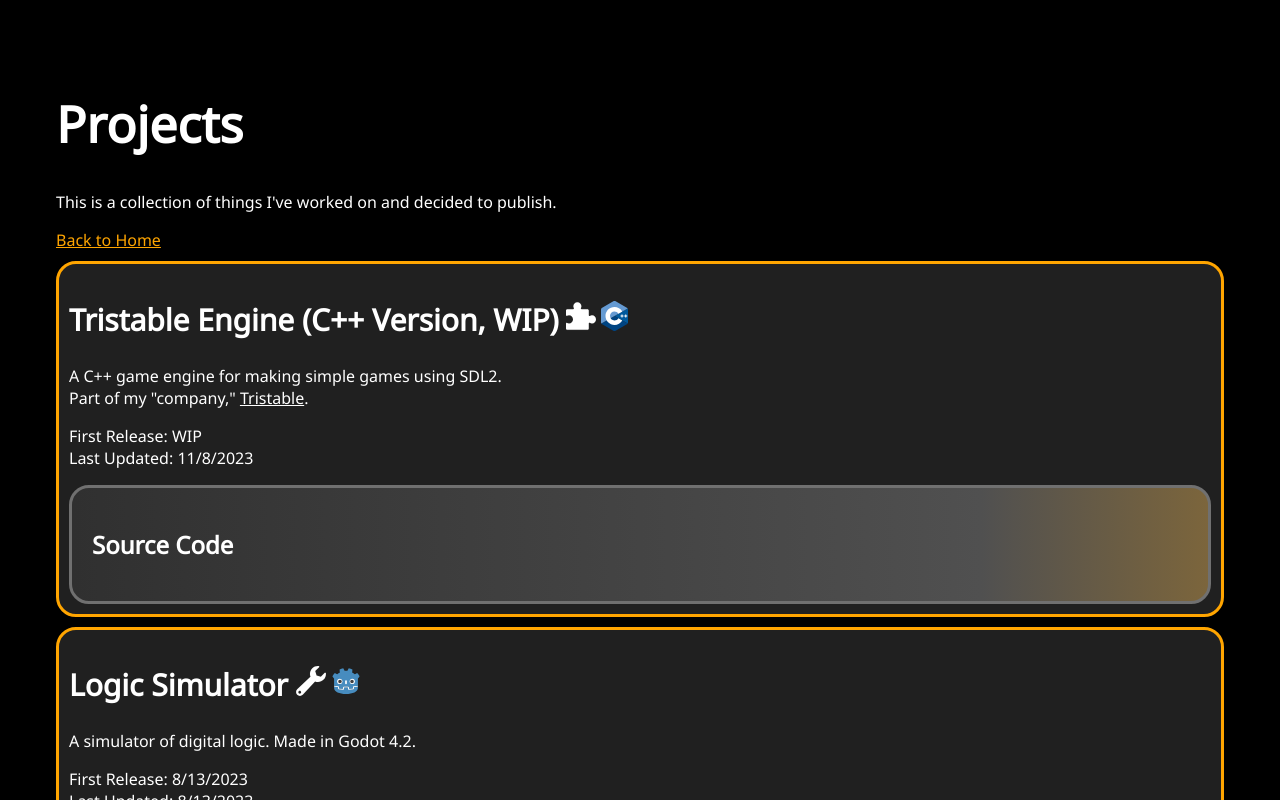
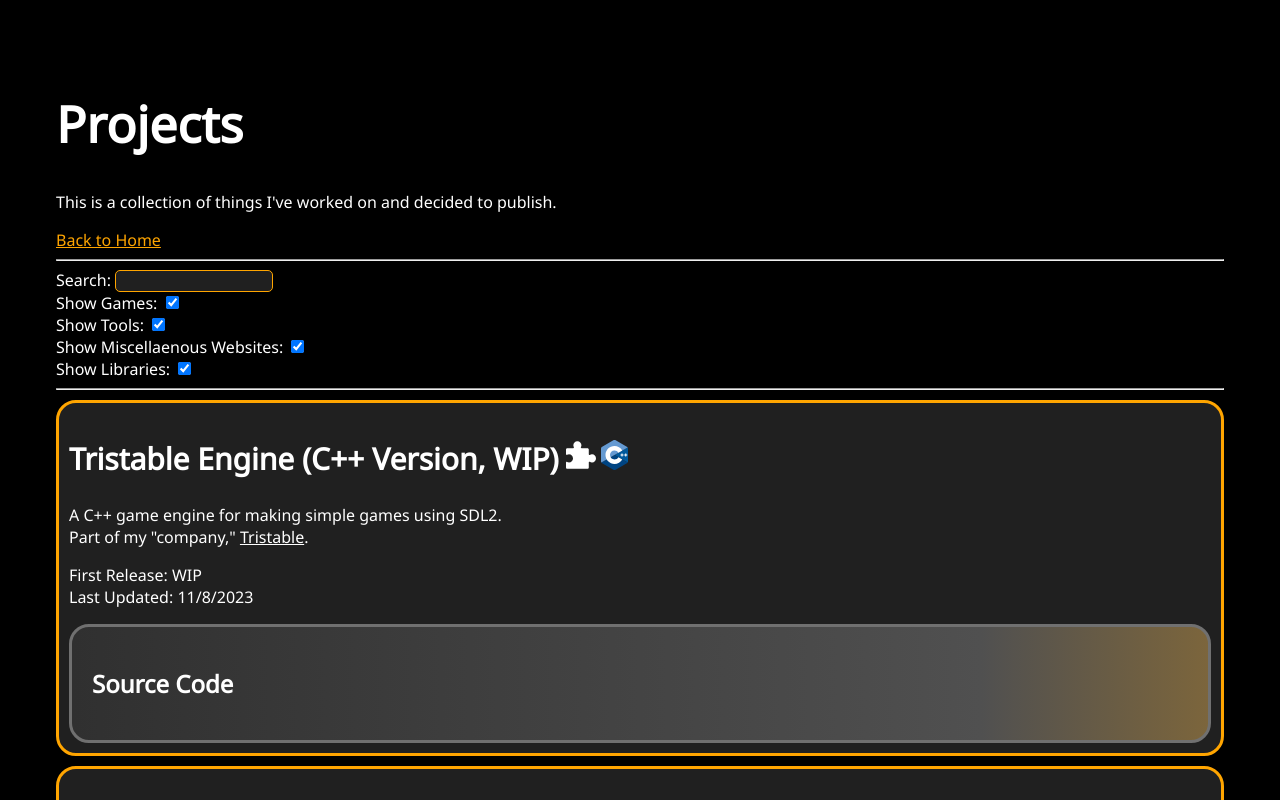
Before and after one commit to TrueSunGaming/truesungaming.github.io, a SvelteKit app: page /projects in a window 1280 px wide. Shown: the top 800 px of the page. Built offline with nearby package versions, Linux system fonts and the light colour scheme.

Commit message:
implement project search

```diff
--- a/src/lib/searchProjects.ts
+++ b/src/lib/searchProjects.ts
@@ -18,7 +18,13 @@ export interface SearchQuery {
 }
 
 export function filterProjects(query: SearchQuery): typeof projectData {
-    return projectData.filter((v) => v.title.toLowerCase().includes(query.query.toLowerCase()))
+    return projectData.filter((v) => (
+        v.title.toLowerCase().includes(query.query.toLowerCase())
+        && (query.showGames || !v.icons.includes("game"))
+        && (query.showTools || !v.icons.includes("tool"))
+        && (query.showSites || !v.icons.includes("website"))
+        && (query.showLibs || !v.icons.includes("library"))
+    ));
 }
 
 export function sortProjects(projects: typeof projectData, mode: SortMode): typeof projectData | null {
--- a/src/routes/projects/+page.svelte
+++ b/src/routes/projects/+page.svelte
@@ -2,13 +2,24 @@
     import HomepageButton from "$lib/HomepageButton.svelte";
     import { onMount } from "svelte";
     import { fly } from "svelte/transition";
-    import projectData from "$lib/projectData.json";
+    import type projectData from "$lib/projectData.json";
     import Icon from "$lib/Icon.svelte";
+    import { type SearchQuery, SortMode, searchProjects } from "$lib/searchProjects";
 
     let loaded = false;
     onMount(() => loaded = true);
 
-    const sortedData: typeof projectData = projectData.sort((a, b) => a.release == "WIP" ? -1 : (new Date(b.release).getTime() - new Date(a.release).getTime()));
+    const searchQuery: SearchQuery = {
+        query: "",
+        showGames: true,
+        showTools: true,
+        showSites: true,
+        showLibs: true
+    };
+
+    let sortMode: SortMode = SortMode.ReleaseDescending;
+
+    $: sortedData = searchProjects(searchQuery, sortMode)!;
 </script>
 
 <svelte:head>
@@ -28,6 +39,29 @@
 <a href="/">
     Back to Home
 </a>
+
+<hr>
+
+<label for="searchQuery">Search: </label>
+<input type="text" name="searchQuery" bind:value={ searchQuery.query }>
+<br>
+
+<label for="showGames">Show Games:</label>
+<input type="checkbox" name="showGames" bind:checked={ searchQuery.showGames }>
+<br>
+
+<label for="showTools">Show Tools:</label>
+<input type="checkbox" name="showTools" bind:checked={ searchQuery.showTools }>
+<br>
+
+<label for="showSites">Show Miscellaenous Websites:</label>
+<input type="checkbox" name="showSites" bind:checked={ searchQuery.showSites }>
+<br>
+
+<label for="showLibs">Show Libraries:</label>
+<input type="checkbox" name="showLibs" bind:checked={ searchQuery.showLibs }>
+
+<hr>
 
 {#each sortedData as i, idx (idx)}
     <section>
@@ -99,4 +133,10 @@
     h2 {
         font-size: 30px;
     }
+
+    input {
+        background-color: #202020;
+        border: 1px solid orange;
+        border-radius: 5px;
+    }
 </style>
--- a/src/routes/style.scss
+++ b/src/routes/style.scss
@@ -1,5 +1,4 @@
 @import "@fontsource/noto-sans";
-@import url("https://fonts.googleapis.com/css2?family=Material+Symbols+Outlined:opsz,wght,FILL,GRAD@20..48,100..700,0..1,-50..200");
 
 body {
     background-color: black;
@@ -11,11 +10,3 @@ body {
     color: white;
     font-family: Noto Sans;
 }
-
-.material-symbols-outlined {
-    font-variation-settings:
-        "FILL" 0,
-        "wght" 400,
-        "GRAD" 0,
-        "opsz" 20
-}
```
